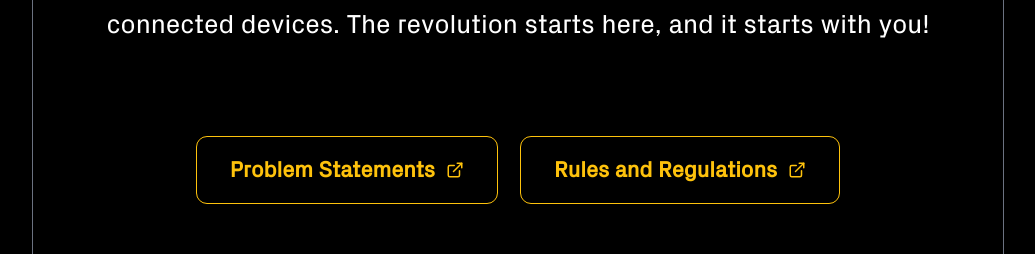
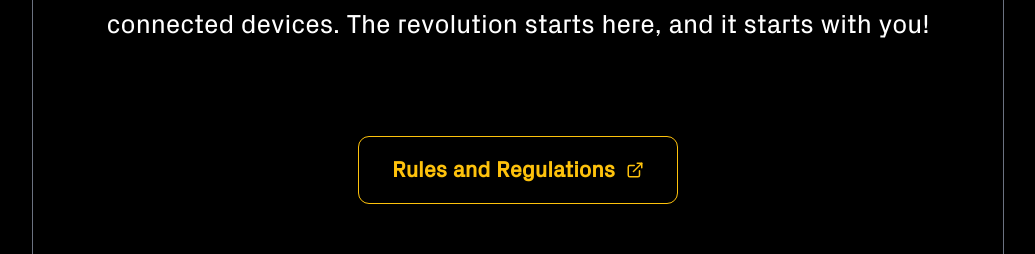
Before and after one commit to iei-scee-aot/sceeaot-web, a Next.js app: page /iotricity in a window 1280 px wide. Shown: the part 2020-2274 px from the top of the page, without its empty margins (122-1157 px from the left). Built offline with nearby package versions, Linux system fonts and the light colour scheme.

Commit message:
Hide Problem Statement Buttons

```diff
--- a/src/app/iotricity/page.tsx
+++ b/src/app/iotricity/page.tsx
@@ -223,7 +223,7 @@ const IOTricityPage = () => {
         </div>
 
         <div className="flex flex-col sm:flex-row gap-4 mt-8 mb-12 px-4 justify-center items-center">
-          <Link href="/iotricity/problems" className="w-full sm:w-auto">
+          {/* <Link href="/iotricity/problems" className="w-full sm:w-auto">
             <Button
               variant="secondary"
               icon={<ExternalLink size={18} />}
@@ -231,7 +231,7 @@ const IOTricityPage = () => {
             >
               Problem Statements
             </Button>
-          </Link>
+          </Link> */}
           <Link href="/iotricity/rules" className="w-full sm:w-auto">
             <Button
               variant="secondary"
```
